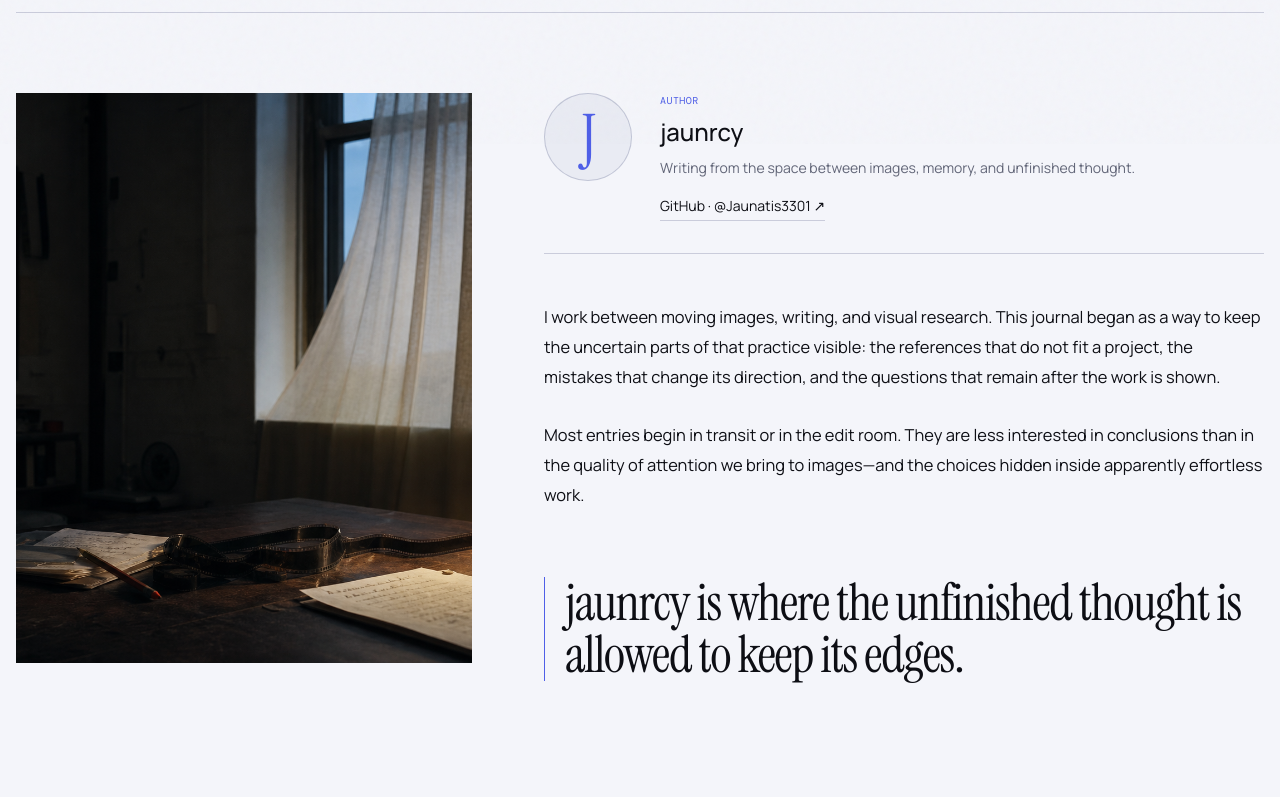
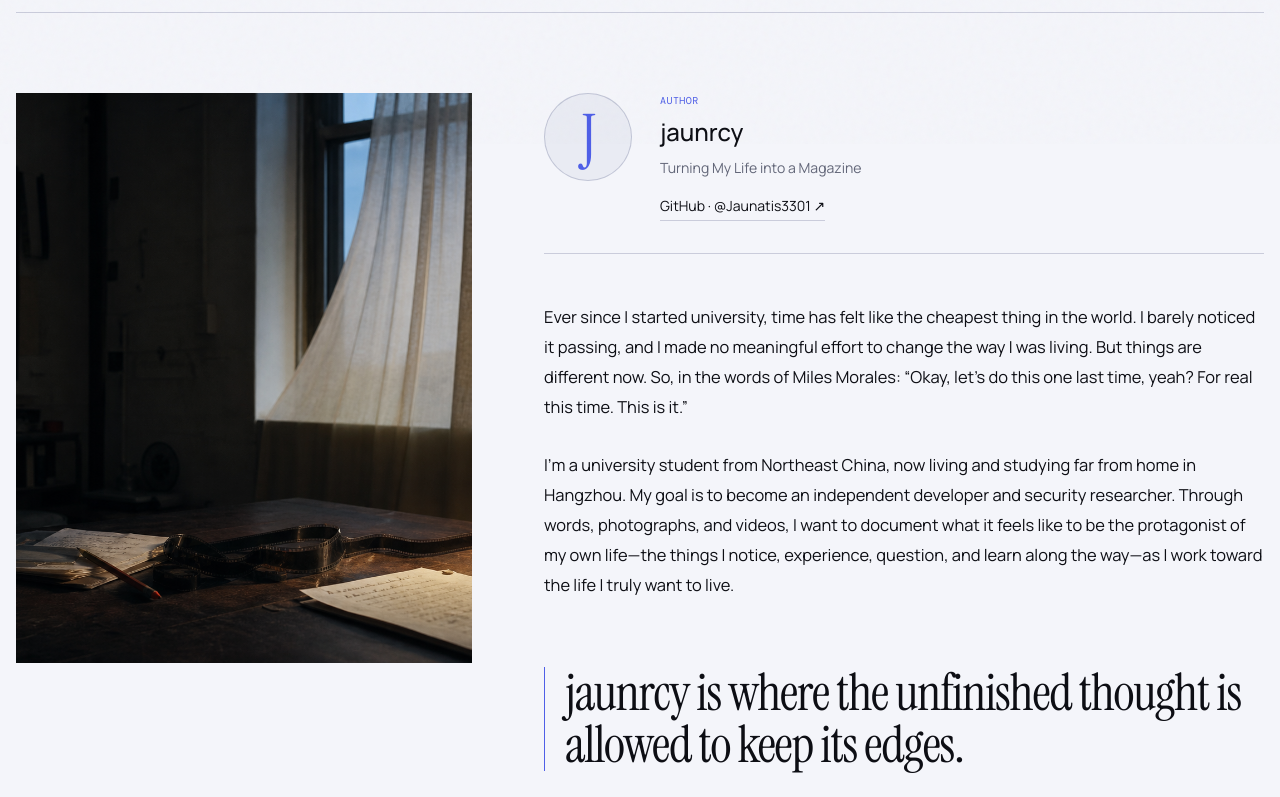
Before and after one commit to Jaunatis3301/Jaunatis3301.github.io, a Next.js app: page /about in a window 1280 px wide. Shown: the part 656-1453 px from the top of the page. Built offline with nearby package versions, Linux system fonts and the light colour scheme; a web font is replaced by a local one.

Commit message:
Update page.tsx

```diff
--- a/app/about/page.tsx
+++ b/app/about/page.tsx
@@ -48,7 +48,7 @@ export default function About() {
                 <p className="meta text-[10px] uppercase text-[var(--accent)]">Author</p>
                 <h2 className="mt-2 text-xl font-medium sm:text-2xl">jaunrcy</h2>
                 <p className="mt-2 max-w-xl text-sm leading-6 text-[var(--muted)]">
-                  Writing from the space between images, memory, and unfinished thought.
+                  Turning My Life into a Magazine
                 </p>
                 <a
                   className="focus-ring mt-4 inline-flex border-b rule pb-1 text-sm transition-colors hover:border-[var(--accent)] hover:text-[var(--accent)]"
@@ -62,15 +62,17 @@ export default function About() {
             </aside>
             <div className="prose">
               <p>
-                I work between moving images, writing, and visual research. This journal began as a
-                way to keep the uncertain parts of that practice visible: the references that do not
-                fit a project, the mistakes that change its direction, and the questions that remain
-                after the work is shown.
+                Ever since I started university, time has felt like the cheapest thing in the world. I barely noticed it passing,
+                and I made no meaningful effort to change the way I was living. But things are different now.
+                So, in the words of Miles Morales:
+                “Okay, let’s do this one last time, yeah? For real this time. This is it.”
               </p>
               <p>
-                Most entries begin in transit or in the edit room. They are less interested in
-                conclusions than in the quality of attention we bring to images—and the choices
-                hidden inside apparently effortless work.
+               I’m a university student from Northeast China, now living and studying far from home in Hangzhou.
+               My goal is to become an independent developer and security researcher.
+               Through words, photographs, and videos,
+               I want to document what it feels like to be the protagonist of my own life—the things I notice, experience,
+               question, and learn along the way—as I work toward the life I truly want to live.
               </p>
               <blockquote>
                 jaunrcy is where the unfinished thought is allowed to keep its edges.
```
